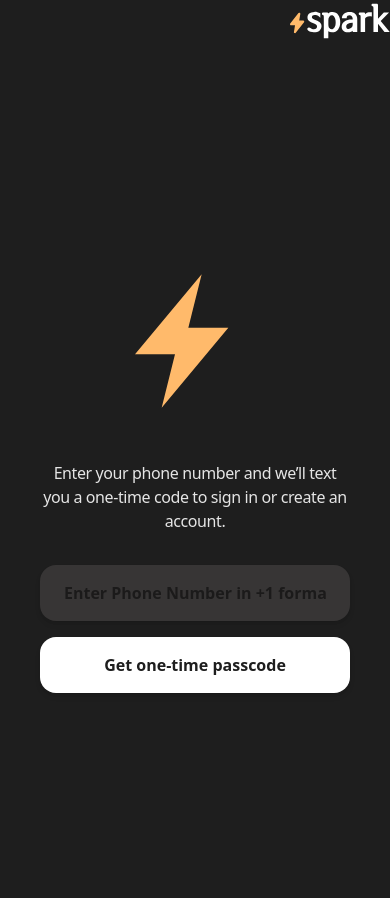
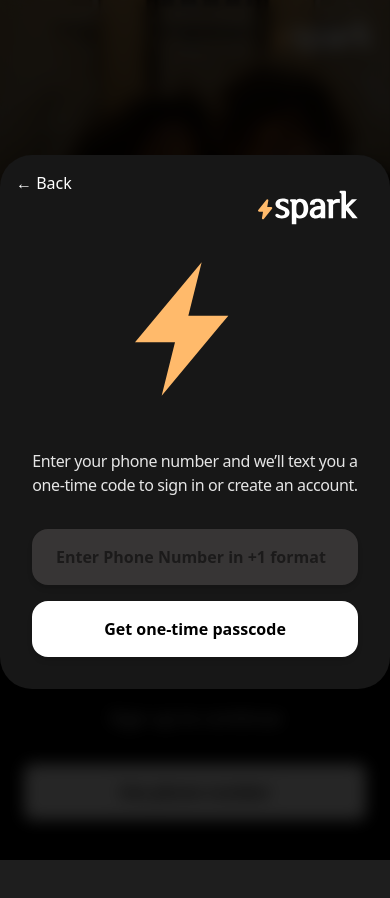
Before and after one commit to jashadev42/COSC484, a React (Vite) app in the folder frontend/: page / in a window 390 px wide. Both pictures are taken after a click on the button "Use phone number". Shown: the top 898 px of the page. After the commit the page ends 860 px from the top, so only its background shows below. Built offline with nearby package versions, Linux system fonts and the light colour scheme; no server answers.

Commit message:
modal-sheet addition as auth/phone

```diff
--- a/frontend/src/auth/pages/PhoneOtpPage.jsx
+++ b/frontend/src/auth/pages/PhoneOtpPage.jsx
@@ -1,59 +1,28 @@
-// frontend/src/auth/pages/PhoneOtpPage.jsx
+// src/auth/pages/PhoneOtpPage.jsx
 import React, { useEffect } from "react";
 import { useNavigate } from "react-router-dom";
-import TitleBarComponent from "../../components/TitleBarComponent";
-import PhoneAuthFormComponent from "../../components/PhoneAuthFormComponent";
 import { useAuth } from "@contexts/AuthContext.jsx";
+import TitleBarComponent from "../../components/TitleBarComponent.jsx";
+import PhoneAuthFormComponent from "../../components/PhoneAuthFormComponent.jsx";
 
 export default function PhoneOtpPage() {
   const navigate = useNavigate();
-  const { isAuthenticated, fetchWithAuth } = useAuth();
+  const { isAuthenticated } = useAuth();
 
   useEffect(() => {
-    if (!isAuthenticated) return;
-
-    let cancelled = false;
-
-    async function decideWhereToGo() {
-      try {
-        // Check if profile exists
-        const res = await fetchWithAuth("/profile/me");
-
-        if (cancelled) return;
-
-        if (res.ok) {
-          // Profile exists → send to main app (pick one)
-          navigate("/spark");    // or "/profile" if you prefer
-        } else if (res.status === 404) {
-          // No profile yet → go to onboarding
-          navigate("/onboarding");
-        } else {
-          // Some other error – safest is to send to onboarding
-          navigate("/onboarding");
-        }
-      } catch (err) {
-        console.error("Error checking profile after login", err);
-        if (!cancelled) {
-          // If check fails, still let them try onboarding instead of being stuck
-          navigate("/onboarding");
-        }
-      }
-    }
-
-    decideWhereToGo();
-
-    return () => {
-      cancelled = true;
-    };
-  }, [isAuthenticated, fetchWithAuth, navigate]);
+    if (isAuthenticated) navigate("/onboarding");
+  }, [isAuthenticated, navigate]);
 
   return (
-    <section className="flex flex-col w-full min-h-screen text-white">
-      <TitleBarComponent />
-      <main className="flex w-full justify-center p-4">
+    <div className="fixed inset-0 bg-black/85 backdrop-blur-sm z-50 flex items-center justify-center">
+      <div className="bg-neutral-900 text-white rounded-4xl w-full max-w-md p-8 shadow-xl relative animate-fadeUp">
+        <button
+          onClick={() => navigate(-1)}
+          className="absolute top-4 left-4 text-white hover:text-neutral-300"
+        >← Back </button>
+        <div className="mb-6"> <TitleBarComponent /> </div>
         <PhoneAuthFormComponent />
-      </main>
-      <footer className="h-8" />
-    </section>
+      </div>
+    </div>
   );
 }
--- a/frontend/src/auth/pages/SignUpLanding.jsx
+++ b/frontend/src/auth/pages/SignUpLanding.jsx
@@ -1,10 +1,12 @@
 import React from "react";
-import { useNavigate } from "react-router-dom";
+import { useNavigate, useLocation } from "react-router-dom";
 import TitleBarComponent from "../../components/TitleBarComponent";
 
 export default function SignUpLanding() {
   const navigate = useNavigate();
+  const location = useLocation();
 
+  // animations are also included here in addition to the css file
   return (
     <div className="min-h-screen w-full text-white flex flex-col bg-black">
 
@@ -19,16 +21,16 @@ export default function SignUpLanding() {
         {/* Main Page image */}
         <img
           src="/signUpLandingCoupleImage.jpg" // online source - Photo by Pavel Danilyuk from Pexels: https://www.pexels.com/photo/man-and-woman-sitting-on-snow-holding-firecracker-6550298/
-          alt="Hero"
+          alt="couple sitting together in the snow holding sparklers"
           className="absolute inset-0 w-full h-full object-cover opacity-0 animate-fadeIn"
         />
 
         {/* Dark gradient overlay */}
-        <div className="absolute inset-0 bg-gradient-to-b from-black/40 to-black/80 opacity-0 animate-fadeInSlow"></div>
+        <div className="absolute inset-0 bg-gradient-to-b from-black/35 to-black/80 opacity-0 animate-fadeInSlow"></div>
 
         {/* Text that lays above the image */}
         <div className="absolute bottom-12 left-1/2 -translate-x-1/2 z-30 text-center px-4 opacity-0 animate-fadeUp">
-          <h2 className="text-4xl md:text-5xl font-bold tracking-tight">Keep the Sparks Flying</h2>
+          <h2 className="text-5xl md:text-5xl font-bold tracking-tight">Keep the Sparks Flying</h2>
         </div>
       </div>
 
@@ -50,10 +52,10 @@ export default function SignUpLanding() {
             Sign up to continue
           </h1>
 
-          {/* Button directing to phoneauthform - changed this to a modal sheet now instead of new page */}
+          {/* Button directing to phoneauthform - changed this to a modal sheet now instead of new page, but still routest to /auth/phone */}
           <button
-            onClick={() => navigate("/auth/phone", { state: {modal: true} })}
-            className="w-full rounded-2xl px-6 py-4 bg-white text-base font-semibold text-black transition-colors shadow-md hover:bg-neutral-200 opacity-0 animate-fadeUp"
+            onClick={() => navigate("/auth/phone" , {state : { background: location } } )}
+            className="w-full rounded-lg px-6 py-4 bg-white text-base font-semibold text-black transition-colors shadow-md hover:bg-neutral-200 opacity-0 animate-fadeUp"
           >
             Use phone number
           </button>
--- a/frontend/src/components/PhoneAuthFormComponent.jsx
+++ b/frontend/src/components/PhoneAuthFormComponent.jsx
@@ -17,7 +17,7 @@ export default function PhoneAuthFormComponent() {
     }, [phone, code, verifyOtp]);
 
     return (
-        <div className="min-h-screen w-full flex items-center justify-center p-6 text-white">
+        <div className="w-full text-center">
             <div className="w-full max-w-sm text-center">
 
         {/* Logo from prev page*/}
--- a/frontend/src/index.css
+++ b/frontend/src/index.css
@@ -38,9 +38,10 @@ input {
 	background-color: var(--color-dark);
 }
 
+/*
 button {
 	color: var(--color-darkest)
-}
+}*/
 
 button:hover {
 	cursor: pointer;
@@ -73,7 +74,7 @@ button:active {
 }
 
 .animate-fadeIn {
-  animation: fadeIn 4.2s ease-out forwards;
+  animation: fadeIn 3.2s ease-out forwards;
 }
 
 .animate-fadeInSlow {
@@ -87,3 +88,29 @@ button:active {
 .animate-fadeDown {
   animation: fadeDown 1s ease-out forwards;
 }
+
+/* for modal sheet */
+
+@keyframes modalFade {
+  from { opacity: 0; }
+  to { opacity: 1; }
+}
+
+@keyframes modalSlideUp {
+  from {
+    opacity: 0;
+    transform: translateY(40px);
+  }
+  to {
+    opacity: 1;
+    transform: translateY(0);
+  }
+}
+
+.modal-backdrop {
+  animation: modalFade 0.3s ease-out forwards;
+}
+
+.modal-sheet {
+  animation: modalSlideUp 0.35s ease-out forwards;
+}
--- a/frontend/src/routes/AppRoutes.jsx
+++ b/frontend/src/routes/AppRoutes.jsx
@@ -1,6 +1,6 @@
 // frontend/src/routes/AppRoutes.jsx
 import React from "react";
-import { Routes, Route } from "react-router-dom";
+import { Routes, Route, useLocation } from "react-router-dom";
 
 import SignUpLanding from "../auth/pages/SignUpLanding.jsx";
 import PhoneOtpPage from "../auth/pages/PhoneOtpPage.jsx";
@@ -15,21 +15,23 @@ import SettingsPage from "../pages/SettingsPage.jsx";
 import MatchmakingPage from "../pages/MatchmakingPage.jsx";
 import ProfileScreen from "../pages/ProfileScreen.jsx";
 import AuthedAppLayout from "../layouts/AuthedAppLayout.jsx";
-import ChatPage from "../pages/ChatPage.jsx";
 
 export default function AppRoutes() {
+  const location = useLocation();
+  const state = location.state;
+  const modalBackground = state && state.background;
+
   return (
-    <Routes>
+    <>
       {/* Public / auth flow */}
+      <Routes location = {modalBackground || location}>
         <Route path="/" element={<SignUpLanding />} />
-      <Route path="/auth/phone" element={<PhoneOtpPage />} />
         <Route path="/onboarding" element={<ProfileSetupPage />} />
 
         {/* Authed app shell with bottom nav */}
         <Route element={<AuthedAppLayout />}>
           <Route path="/spark" element={<SparkViewPage />} />
           <Route path="/matchmaking" element={<MatchmakingPage />} />
-        <Route path="/chats/:chatId" element={<ChatPage />} />
           <Route path="/chats" element={<ChatListPage />} />
           <Route path="/profile" element={<ProfileScreen />} />
           <Route path="/settings" element={<SettingsPage />} />
@@ -38,5 +40,14 @@ export default function AppRoutes() {
         {/* Dev only routes */}
         <Route path="/dev/onboarding" element={<DevOnboardingPreview />} />
     </Routes>
+
+     {/* Public */}
+     {/* Modal Route (implementing for SignUpLanding -> PhoneOtpPage modal sheet) */}
+     {modalBackground && (
+       <Routes>
+        <Route path= "/auth/phone" element={<PhoneOtpPage />}/>
+       </Routes>
+     )}
+   </>
   );
 }
```
Lines whose indentation alone changed are shown as unchanged.
